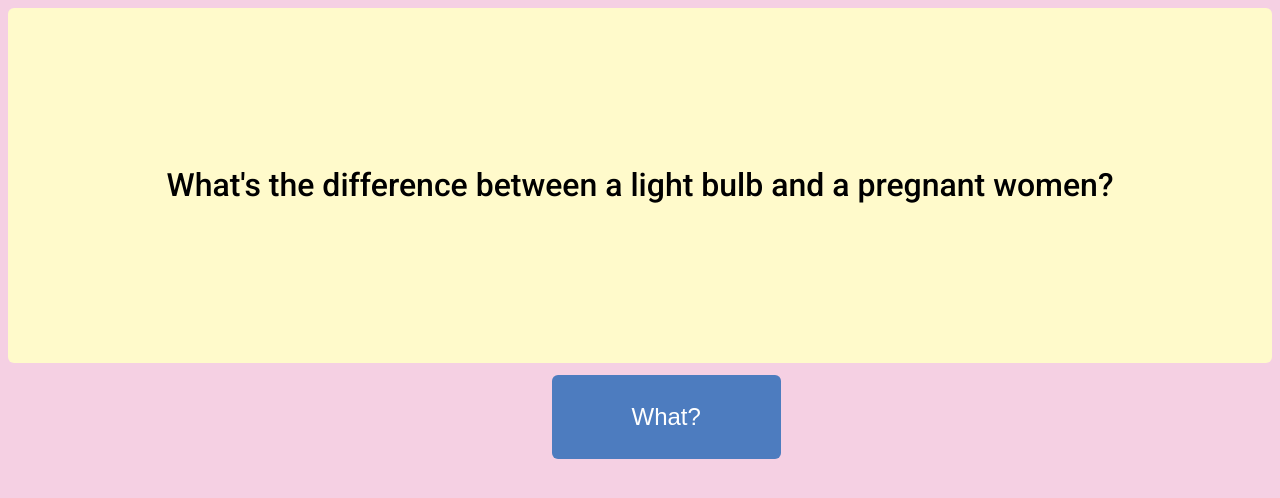
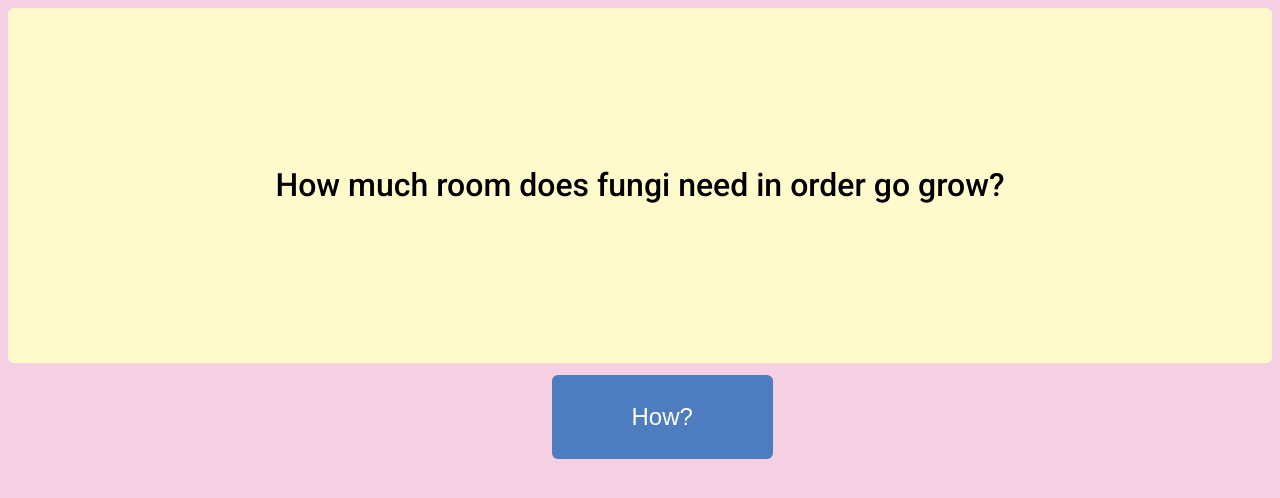
Before and after one commit to yunite2002/surprise, a plain HTML site: page joke.html in a window 1280 px wide. Drawn offline with Linux system fonts and the light colour scheme.

Commit message:
Update joke.html

```diff
--- a/joke.html
+++ b/joke.html
@@ -10,14 +10,14 @@
      <body>
         <div class="joke-container">
             <p>
-               What's the difference between a light bulb and a pregnant women?
+              How much room does fungi need in order go grow?
             </p>
         </div>
 
         <div class="answer-container">
             <a href="answer.html">
                 <button id="answer">
-                    What?
+                    How?
                 </button>
             </a>
         </div>
```
